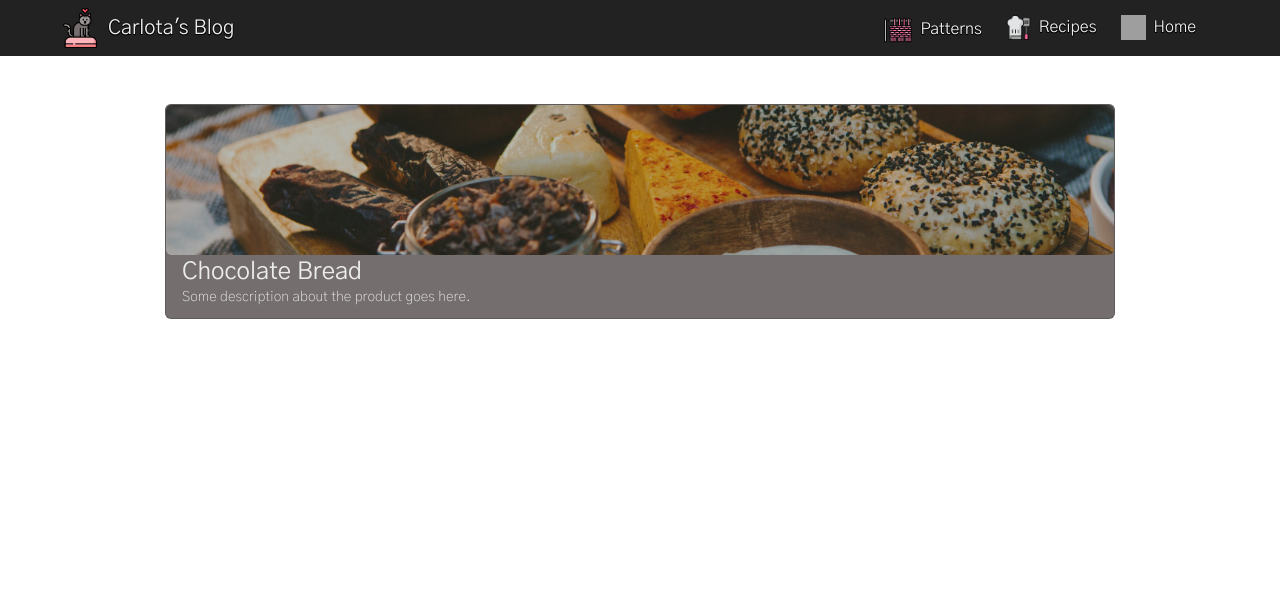
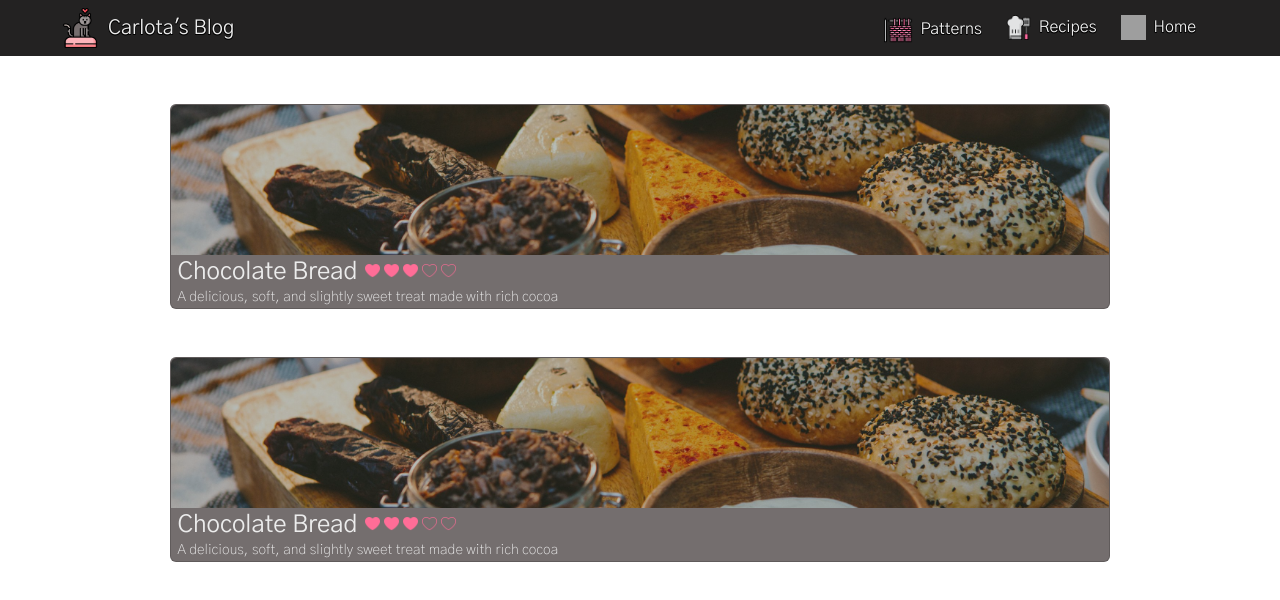
Before and after one commit to AlexiaAbascal/CarlotasBlog, a Vue app: page /recipes in a window 1280 px wide. Shown: the top 600 px of the page. Built offline with nearby package versions, Linux system fonts and the light colour scheme; grey boxes are pictures that could not be loaded.

Commit message:
adjustments made

```diff
--- a/src/components/PatternCard.vue
+++ b/src/components/PatternCard.vue
@@ -1,5 +1,6 @@
 <template>
     <div class="container">
+        <div class="display-content">
             <div class="row d-flex justify-content-center">
                 <div class="col-md-8 card">
                     <div class="row g-0">
@@ -21,9 +22,15 @@
                 </div>
             </div>
         </div>
+    </div>
 </template>
 
 <style scoped>
+
+.display-content{
+    margin-left: 6px;
+    margin-right:6px;
+}
 
 .card-title{
     font-size: 24px;
--- a/src/components/RecipeCard.vue
+++ b/src/components/RecipeCard.vue
@@ -1,28 +1,59 @@
 <template>
     <div class="container">
+        <div class="display-content">
         <div class="row d-flex justify-content-center">
             <div class="col-md-10 card">
 
                 <div class="img-container">
                     <div class="image-overlay">
-                        <img src="/src/assets/comida_1.jpg" class="img-fluid rounded">
+                        <img src="/src/assets/comida_1.jpg" class="img-fluid  top-border-radius">
                     </div>
                 </div>
 
                 <div class="card-body">
+                    <div class="d-flex flex-wrap">
                     <h4 class="card-title">Chocolate Bread</h4>
-                    <p class="card-text">Some description about the product goes here.</p>
-                    <!-- <img src="/src/assets/icons/full_heart.png" class="img-fluid rounded" >
-                    <img src="/src/assets/icons/empty_heart.png" class="img-fluid rounded"> -->
+                    <div class="rating">
+                                <img src="/src/assets/icons/full_heart.png" class="hearts_icon img-fluid me-1">
+                                <img src="/src/assets/icons/full_heart.png" class="hearts_icon img-fluid me-1">
+                                <img src="/src/assets/icons/full_heart.png" class="hearts_icon img-fluid me-1">
+                                <img src="/src/assets/icons/empty_heart.png" class="hearts_icon img-fluid me-1">
+                                <img src="/src/assets/icons/empty_heart.png" class="hearts_icon img-fluid me-3">
+                            </div>
+                        </div>
+                    <div class="d-flex justify-content-between flex-wrap">
+                        <div class="description">
+                            <p class="card-text">A delicious, soft, and slightly sweet treat made with rich cocoa</p>
+                        </div>
+                    </div>
+                </div>
 
-                </div>
+
 
             </div>
         </div>
     </div>
+    </div>
 </template>
 
 <style scoped>
+
+.display-content{
+    margin-left: 6px;
+    margin-right:6px;
+}
+
+.rating{
+    padding:0px;
+    margin-left:8px;
+}
+
+.hearts_icon{
+    height:15px;
+    width:15px;
+    padding:0px;
+}
+
 .card-title {
     font-size: 24px;
     margin-bottom:0rem;
@@ -31,12 +62,14 @@
 .card-text {
     font-size: 14px;
     text-align: justify;
+    padding:0px;
+    margin-top:0px;
+    margin-right: 8px;
 }
 
 .card-body {
-    height: 60px;
     padding: 0px;
-    margin-left:1rem;
+    margin-left:0.4rem;
     margin-top:0.2rem;
 }
 
@@ -63,14 +96,16 @@
     position: relative;
     width: 100%;
     height: 150px;
-    border-radius:6px;
+    border-top-left-radius: 6px;  /* Adjust this value to your liking */
+    border-top-right-radius: 6px; /* Adjust this value to your liking */
 }
 
 .image-overlay img {
     object-fit: cover;
     width: 100%;
     height: 100%;
-    border-radius:6px;
+    border-top-left-radius: 6px;  /* Adjust this value to your liking */
+    border-top-right-radius: 6px; /* Adjust this value to your liking */
 }
 
 .image-overlay::after {
@@ -82,6 +117,6 @@
     height: 100%;
     background-color: #1c333450;
     pointer-events: none;
-    border-radius:6px;
-}
+    border-top-left-radius: 6px;  /* Adjust this value to your liking */
+    border-top-right-radius: 6px; /* Adjust this value to your liking */}
 </style>
--- a/src/views/RecipesView.vue
+++ b/src/views/RecipesView.vue
@@ -4,4 +4,6 @@ import RecipeCard from '../components/RecipeCard.vue';
 
 <template>
     <RecipeCard/>
+    <RecipeCard/>
+
 </template>
```
Lines whose indentation alone changed are shown as unchanged.
